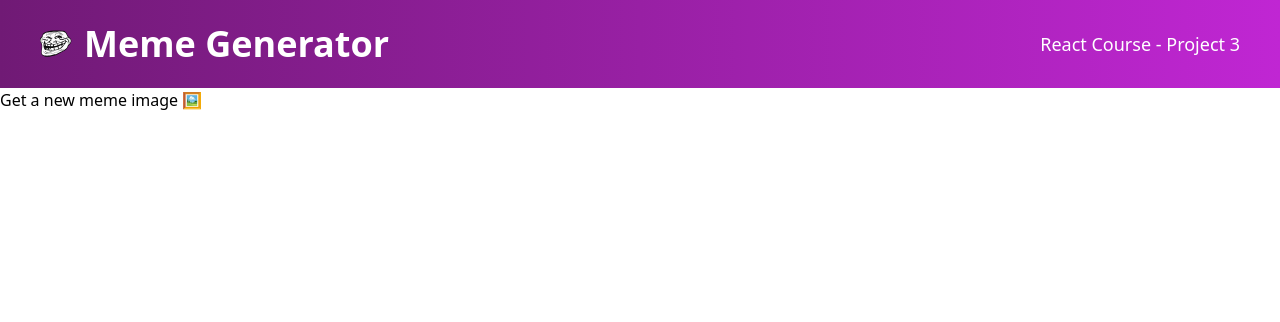
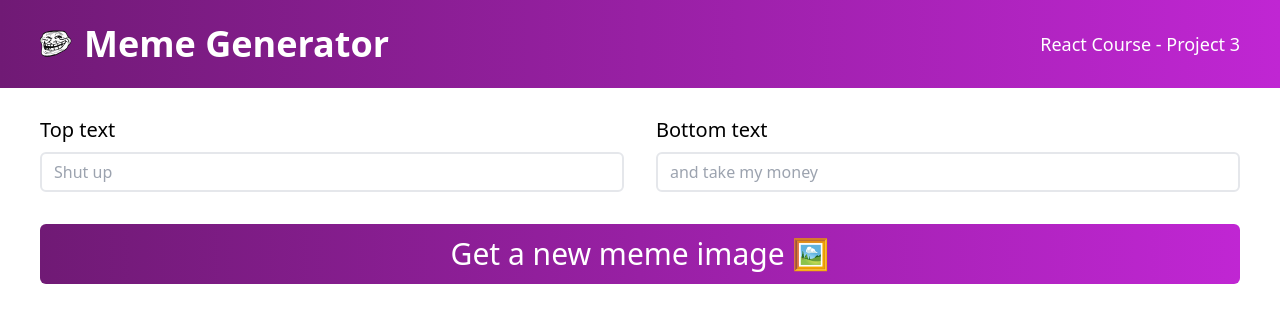
Before and after one commit to tuyishimehono/MemeGenerator, a React (Vite) app in the folder meme-generator/: page / in a window 1280 px wide. Shown: the top 322 px of the page. Built offline with nearby package versions, Linux system fonts and the light colour scheme.

Commit message:
chore: implement Meme.jsx

```diff
--- a/meme-generator/src/components/Meme.jsx
+++ b/meme-generator/src/components/Meme.jsx
@@ -1,12 +1,22 @@
 export default function Meme(){
     return (
-        <div>
-            <div>
 
-            </div>
-            <div>
-                <button>Get a new meme image  🖼</button>
-            </div>
-        </div>
+        <main>
+            <form className="px-10 pt-7">
+                <div className="grid grid-cols-2 gap-8">
+                    <div className="flex flex-col gap-2">
+                        <label className="text-xl">Top text</label>
+                        <input type="text" placeholder="Shut up" className="border-2 rounded-md px-3 h-10"/>
+                    </div>
+                    <div className="flex flex-col gap-2">
+                        <label className="text-xl">Bottom text</label>
+                        <input type="text" placeholder="and take my money" className="border-2 rounded-md px-3 h-10"/>
+                    </div>
+                </div>
+                <div className="pt-8">
+                    <button className="bg-gradient-to-r from-fuchsia-900 to-fuchsia-600 w-full py-3 rounded-md text-white text-3xl">Get a new meme image  🖼</button>
+                </div>
+            </form>
+        </main>
     )
 }
```
Also changed, not shown: 1 other file (tests, documents, lock files or other folders).
